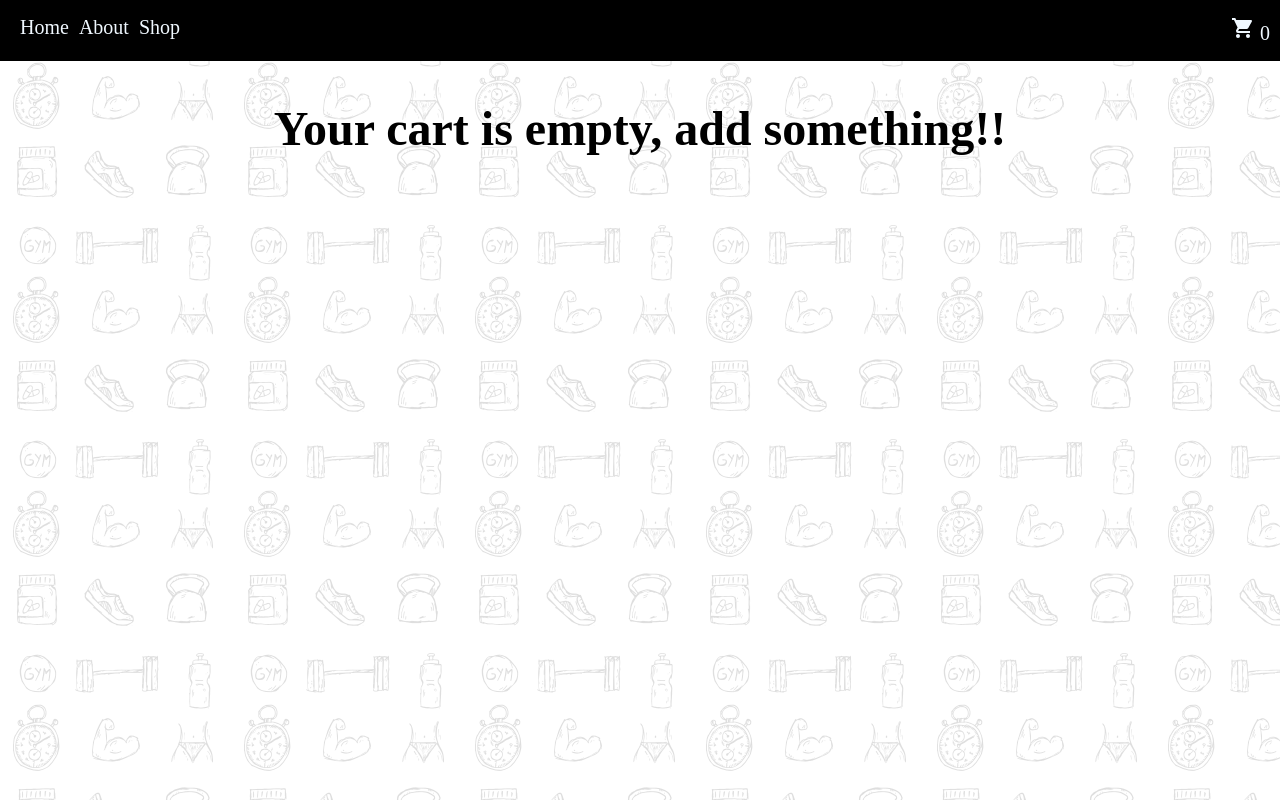
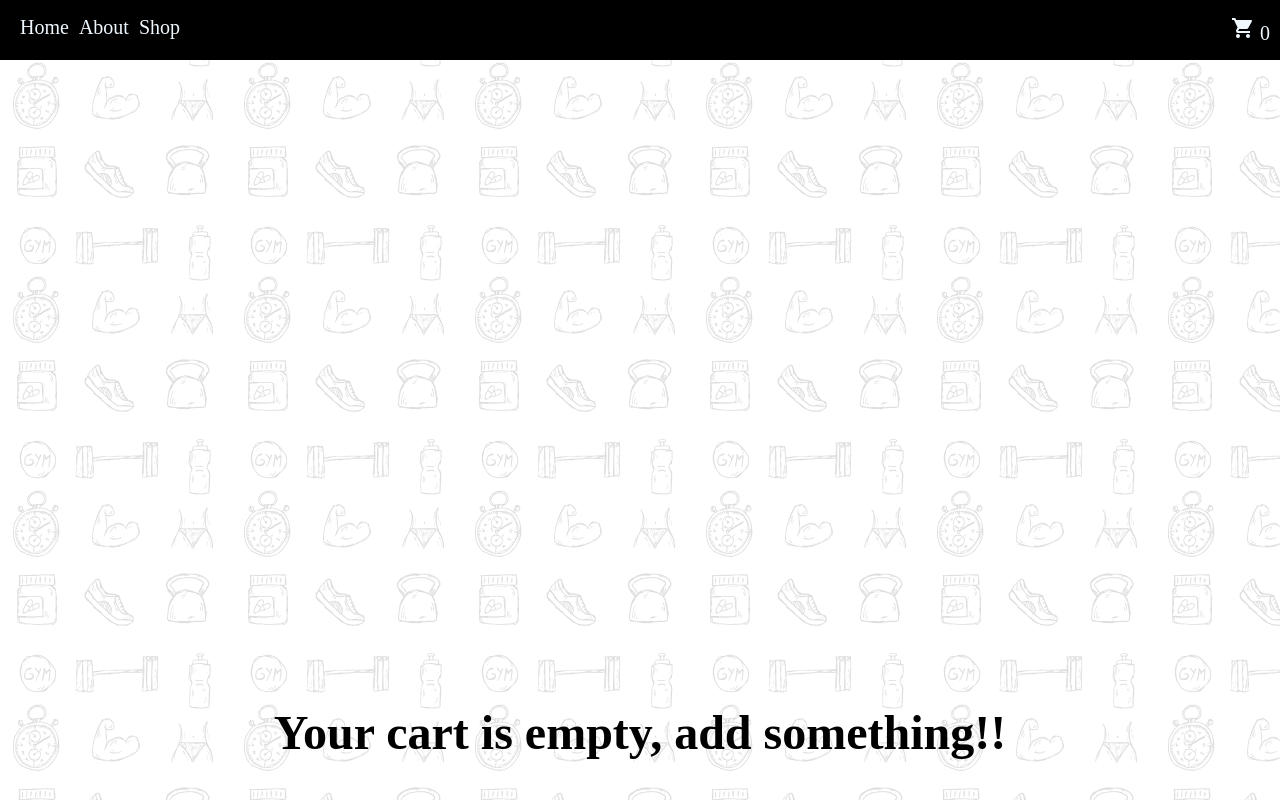
Before and after one commit to wojwoj8/TOP-SHOPPING-CART, a React (Create React App) app: page /cart in a window 1280 px wide. Built offline with nearby package versions, Linux system fonts and the light colour scheme; a web font is replaced by a local one.

Commit message:
working footer

```diff
--- a/src/App.scss
+++ b/src/App.scss
@@ -7,10 +7,12 @@ $textShadow: 4px 3px 19px rgba(239, 239, 239, 1);
 $buttShadow: 2px 2px 14px 0px rgb(26, 24, 26);
 $imgBottomLine: 5px solid rgb(15, 232, 69);
 
-
+* {
+  box-sizing: border-box;
+}
 html, body{
     margin: 0;
-    min-height: 100vh;
+    height: 100%;
     min-width: 800px;
     background-image: url('./images/background.png');
     background-size: auto;
@@ -27,8 +29,12 @@ html, body{
     font-family: 'Roboto', sans-serif;
     font-family: 'Tilt Warp', cursive;
 }
+#root{
+  height: 100%;
+}
 .App{
-    padding: $padding-main;
+    // padding: $padding-main;
+    height: calc(100% - 60px);
 
 }
 
@@ -37,6 +43,7 @@ html, body{
 .navbar{
   display:flex;
   // justify-content: space-between;
+  height: 60px;
   background-color: black;
   a:hover, svg:hover{
     text-shadow: $textShadow;
@@ -227,27 +234,30 @@ html, body{
 //CART
 
 .cart{
-  // display: flex;
-
+  min-height: 100%;
+  display: flex;
+  flex-direction: column;
 }
 .cart-items{
 
   display: flex;
   flex-wrap: wrap;
   justify-content: center;
+  align-items: flex-start;
   row-gap: 1rem;
   column-gap: 2rem;
+  height: 90%;
 }
 .cart-item{
   display: flex;
   flex-direction: column;
-  // width:30vw;
-  // height: 60vh;
-  // border: 2px solid red;
+
   justify-content: center;
   align-items: center;
 
   color: white;
+
+
 
   h2{
     margin-top: 0;
@@ -257,7 +267,7 @@ html, body{
 .cart-price{
 
   p{
-    font-size: 1.25rem;
+
     margin: 0;
   }
 }
@@ -276,33 +286,37 @@ html, body{
   }
 }
 
-.cart-total{
-  display: flex;
-  justify-content: center;
-  h2{
-    font-size: 3rem;
-  }
-  p{
-    margin: 0;
-    font-size: 1.5rem;
-  }
-
-}
-.cart-total-cont{
-  position:fixed;
-  bottom: 0;
-  display: flex;
-  flex-direction: column;
-
-  margin-bottom: 20px;
 
 
-}
 .cart-price-quan-cont{
   display: flex;
-
   width: 90%;
   justify-content: space-between;
+  font-size: 1.5rem;
+  margin-bottom: 10px;
+
+  .cart-quantity{
+    display: flex;
+    align-items: center;
+    justify-content: space-evenly;
+
+    svg{
+
+      width: 30%;
+      &:hover{
+        box-shadow:$buttShadow;
+      }
+      &:active{
+        box-shadow: none;
+        color: grey;
+      }
+    }
+    span{
+      // padding: 0 5px;
+      text-align: center;
+      width: 35px;
+    }
+  }
 }
 .cart-bottom{
   display: flex;
@@ -317,3 +331,43 @@ html, body{
     text-align: center;
   }
 }
+.cart-total{
+  display: flex;
+  justify-content: center;
+
+  margin-top: auto;
+
+  width: 100%;
+
+  h2{
+    font-size: 3rem;
+  }
+  p{
+    margin: 0;
+    font-size: 1.5rem;
+  }
+
+}
+.cart-total-cont{
+  display: flex;
+  flex-direction: column;
+  width: 100%;
+  background-color: white;
+  padding-bottom: 20px;
+  align-items: center;
+  border-top: 4px solid black;
+
+
+
+  p{
+    // color: white;
+  }
+  button{
+    // background-color: white;
+    border: 1px solid white;
+    width: fit-content !important;
+    // color: black;
+  }
+
+
+}
--- a/src/components/Cart.js
+++ b/src/components/Cart.js
@@ -1,4 +1,7 @@
 import { Link } from "react-router-dom";
+import Icon from '@mdi/react';
+import { mdiMinusBox } from '@mdi/js';
+import { mdiPlusBox } from '@mdi/js';
 
 const Cart = ({cart, decrement, increment, totalPrice, checkout}) =>{
     const fullPrice = totalPrice();
@@ -34,9 +37,9 @@ const Cart = ({cart, decrement, increment, totalPrice, checkout}) =>{
                     </div>
 
                     <div className="cart-quantity">
-                        <button onClick={(e) => decrement(item)}>-</button>
-                        {item.quantity}
-                        <button onClick={(e) => increment(item)}>+</button>
+                        <Icon path={mdiMinusBox} size={1} onClick={(e) => decrement(item)} />
+                            <span>{item.quantity}</span>
+                        <Icon path={mdiPlusBox} size={1}  onClick={(e) => increment(item)} />
                     </div>
                 </div>
                 </div>
```
